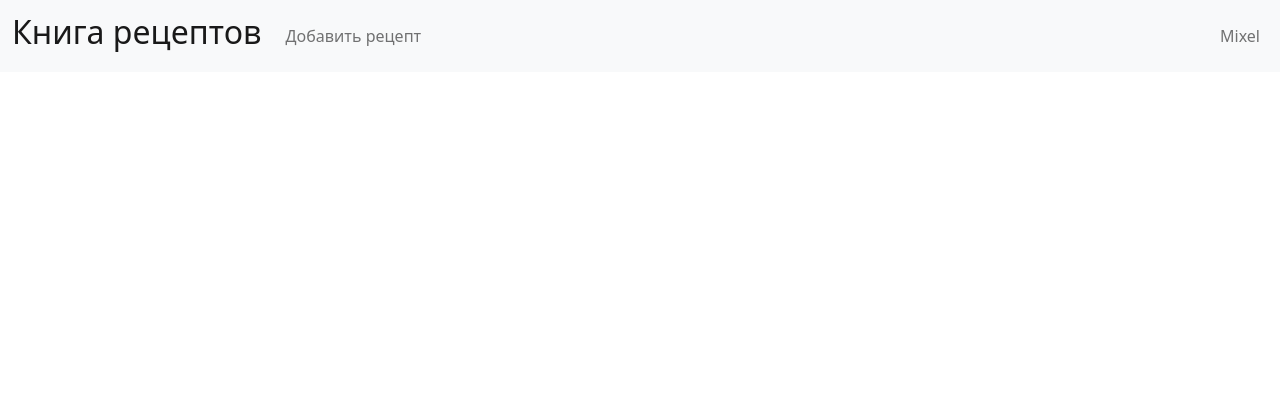
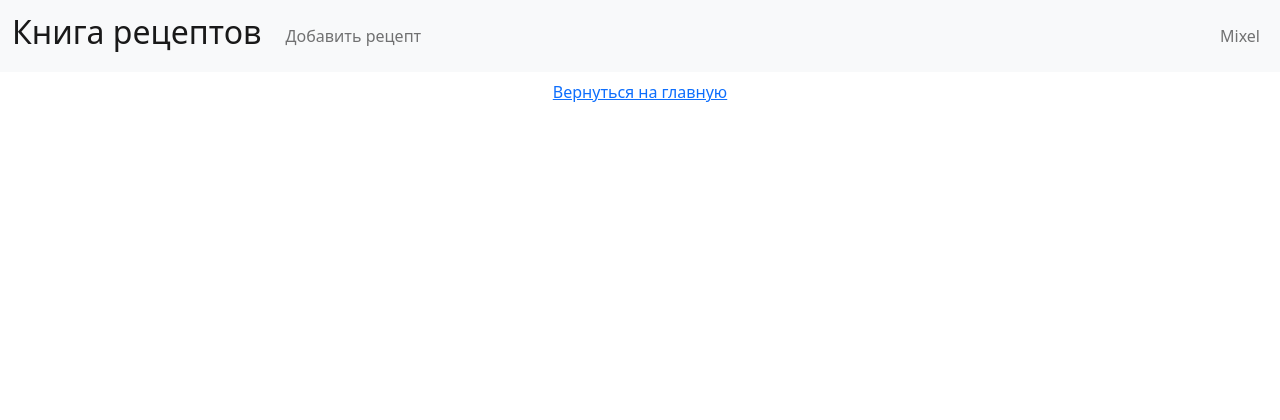
Before and after one commit to MixelTe/RecipeBook, a Flask app: template src/templates/error.html in a window 1280 px wide. Shown: the top 420 px of the page. Run offline with Flask 2, Linux system fonts and the light colour scheme; the template is opened without the code that fills it, so the values that code supplies are empty; a user stored in the database is signed in.

Commit message:
fix errorhandler

```diff
--- a/src/main.py
+++ b/src/main.py
@@ -36,7 +36,7 @@ def main():
     # api.add_resource(users_resource.UsersListResource, '/api/v2/users')
     # api.add_resource(users_resource.UsersResource, '/api/v2/users/<int:user_id>')
     if __name__ == '__main__':
-        app.run(debug=True)
+        app.run()
 
 
 @app.route("/")
@@ -280,15 +280,16 @@ def not_found(error):
     if (request.path.startswith("/api/")):
         return make_response(jsonify({'error': 'Not found'}), 404)
     else:
-        return render_template("error.html", title="404", text="Page not found"), 404
+        return render_template("error.html", title="404", text="Страница не найдена"), 404
 
 
 @app.errorhandler(500)
+@app.errorhandler(Exception)
 def internal_server_error(error):
     if (request.path.startswith("/api/")):
         return make_response(jsonify({'error': 'Internal Server Error'}), 500)
     else:
-        return render_template("error.html", title="500", text="Internal Server Error"), 500
+        return render_template("error.html", title="500", text="Произошла ошибка на сервере"), 500
 
 
 @app.errorhandler(401)
--- a/src/templates/error.html
+++ b/src/templates/error.html
@@ -7,5 +7,10 @@
             <h1 class="text-center">{{ text }}</h1>
         </div>
     </div>
+    <div class="row">
+        <div class="col text-center">
+            <a href="/">Вернуться на главную</a>
+        </div>
+    </div>
 </div>
 {% endblock %}
```
